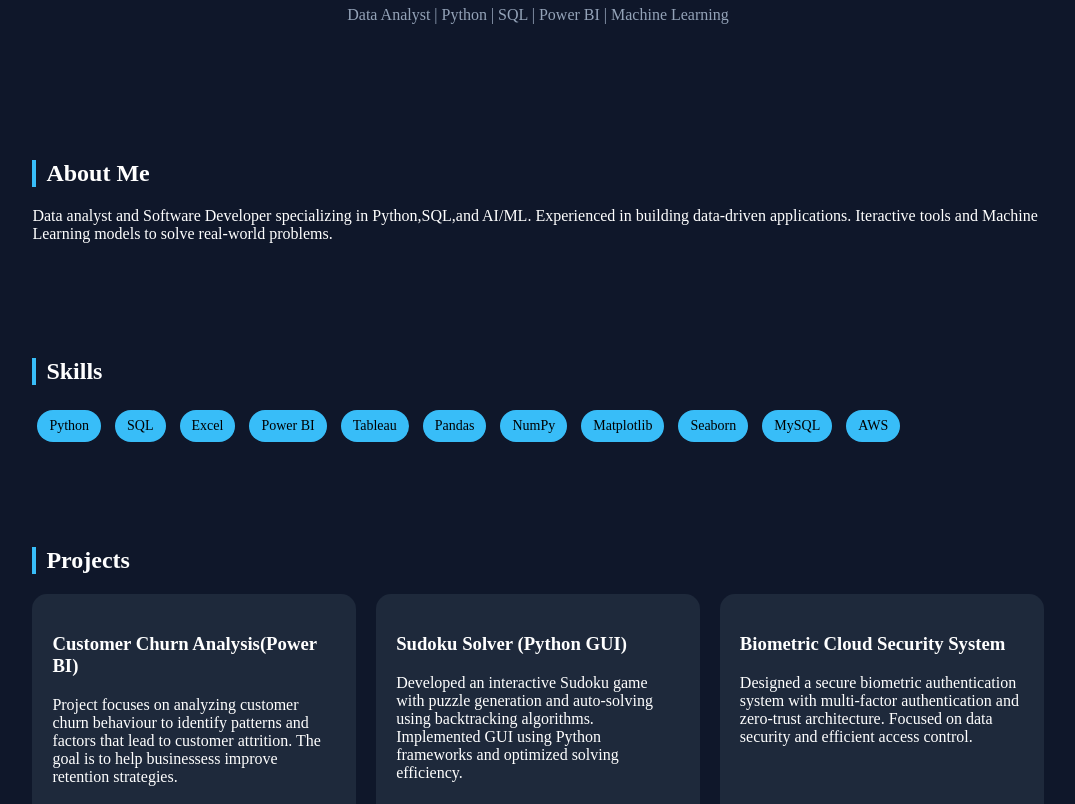
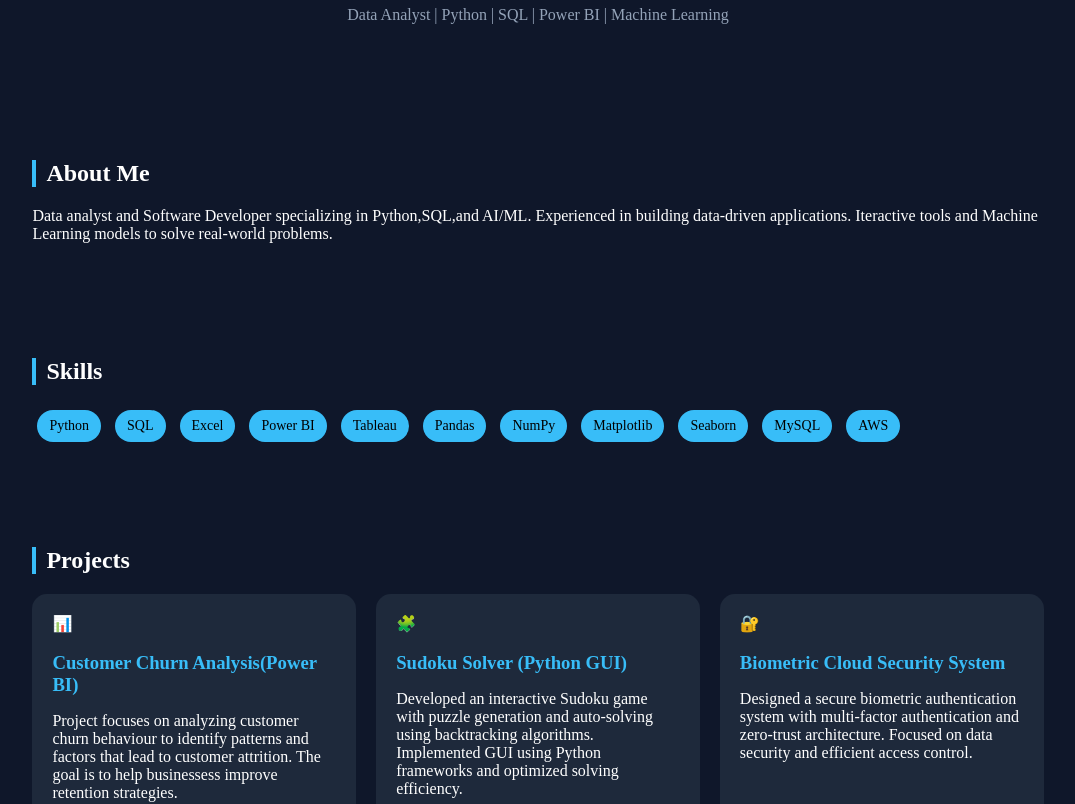
Before and after one commit to GayathriMalluri/GayathriMalluri-Portfolio, a plain HTML site: page index.html in a window 1280 px wide. Shown: the part 163-967 px from the top of the page, without its empty margins (102-1177 px from the left). Drawn offline with Linux system fonts and the light colour scheme.

Commit message:
Update index.html

```diff
--- a/index.html
+++ b/index.html
@@ -73,6 +73,19 @@ footer {
     padding: 20px;
     color: #94a3b8;
 }
+.icon{
+  font-size:30px:
+    margin-bottom:10px;
+}
+.card h3{
+  color:#38bdf8;
+  margin-bottom:10px;
+}
+.tools{
+  margin-top:10px;
+  color:#38bdf8;
+  font-weught:500;
+}
 </style>
 </head>
 
@@ -111,6 +124,7 @@ footer {
 <h2>Projects</h2>
 <div class="cards">
   <div class="card">
+    <div class="icon">📊</div>
 <h3>Customer Churn Analysis(Power BI)</h3>
 <p>
 Project focuses on analyzing customer churn behaviour to identify patterns and factors that lead to customer attrition.
@@ -118,6 +132,7 @@ The goal is to help businessess improve retention strategies.
 </p>
 </div>
   <div class="card">
+    <div class="icon">🧩</div>
 <h3>Sudoku Solver (Python GUI)</h3>
 <p>
 Developed an interactive Sudoku game with puzzle generation and auto-solving using backtracking algorithms.
@@ -126,6 +141,7 @@ Implemented GUI using Python frameworks and optimized solving efficiency.
 </div>
 
 <div class="card">
+  <div class="icon">🔐</div>
 <h3>Biometric Cloud Security System</h3>
 <p>
 Designed a secure biometric authentication system with multi-factor authentication and zero-trust architecture.
@@ -134,6 +150,7 @@ Focused on data security and efficient access control.
 </div>
 
 <div class="card">
+  <div class="icon">🧠</div>
 <h3>Brain Pathology Classification</h3>
 <p>
 Built a deep learning model for medical image classification using hybrid algorithms.
```
